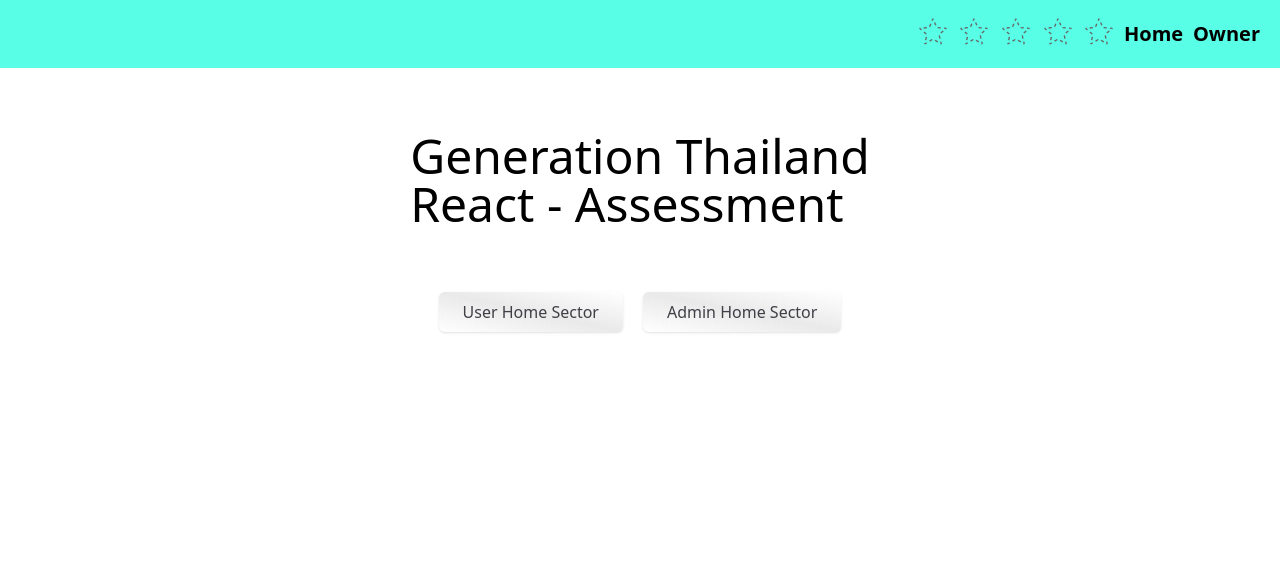
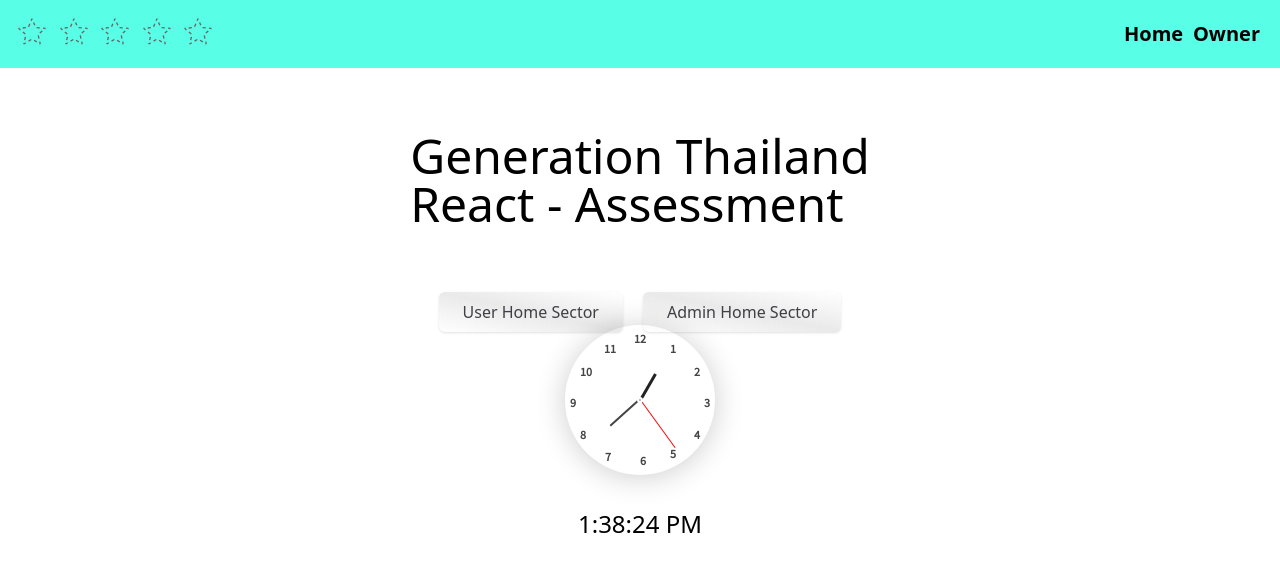
Before and after one commit to WindsurfHUB/37-Thananarin-react, a React (Vite) app: page / in a window 1280 px wide. Shown: the top 572 px of the page. Built offline with nearby package versions, Linux system fonts and the light colour scheme.

Commit message:
Add useEffect

```diff
--- a/src/App.jsx
+++ b/src/App.jsx
@@ -1,4 +1,5 @@
 import React, { useState } from "react";
+import ReactDOM from "react-dom";
 import { BrowserRouter as Router, Routes, Route, Link } from "react-router-dom";
 import HomePage from "./component/Home";
 import UserPage from "./component/User";
--- a/src/component/Analog.css
+++ b/src/component/Analog.css
@@ -0,0 +1,128 @@
+@import url("https://fonts.googleapis.com/css?family=Source+Sans+Pro&display=swap");
+.App {
+  font-family: sans-serif;
+}
+
+.clock {
+  width: 150px;
+  height: 150px;
+  border-radius: 50%;
+  position: absolute;
+  top: 50%;
+  left: 50%;
+  transform: translate(-50%, -50%);
+  box-shadow: 0 2px 30px rgba(0, 0, 0, 0.2);
+  font-size: 12px;
+  color: #444;
+  text-align: center;
+}
+
+.clock::after {
+  background: #aaa;
+  content: "";
+  width: 6px;
+  height: 6px;
+  border-radius: 50%;
+  position: absolute;
+  z-index: 2;
+  top: 50%;
+  left: 50%;
+  transform: translate(-50%, -50%);
+  border: 2px solid #fff;
+}
+
+.hour_hand {
+  position: absolute;
+  width: 3px;
+  height: 30px;
+  background: #222;
+  top: 30%;
+  left: 49%;
+  transform-origin: bottom;
+}
+
+.min_hand {
+  position: absolute;
+  width: 2px;
+  height: 40px;
+  background: #444;
+  top: 22.5%;
+  left: 49%;
+  transform-origin: bottom;
+}
+
+.sec_hand {
+  position: absolute;
+  width: 1px;
+  height: 59px;
+  background: red;
+  top: 10.5%;
+  left: 50%;
+  transform-origin: bottom;
+}
+
+.clock span {
+  position: absolute;
+  font-family: "Source Sans Pro", sans-serif;
+  font-weight: 700;
+}
+
+.twelve {
+  top: 5px;
+  left: 46%;
+}
+
+.one {
+  top: 10%;
+  right: 26%;
+}
+
+.eleven {
+  top: 10%;
+  left: 26%;
+}
+
+.two {
+  top: 25%;
+  right: 10%;
+}
+
+.three {
+  right: 5px;
+  top: 46%;
+}
+
+.four {
+  right: 15px;
+  top: 67%;
+}
+
+.five {
+  right: 39px;
+  top: 80%;
+}
+
+.six {
+  bottom: 5px;
+  left: 50%;
+}
+
+.seven {
+  left: 40px;
+  top: 82%;
+}
+
+.eight {
+  left: 15px;
+  top: 67%;
+}
+
+.nine {
+  left: 5px;
+  top: 46%;
+}
+
+.ten {
+  top: 25%;
+  left: 10%;
+}
--- a/src/component/Analog.jsx
+++ b/src/component/Analog.jsx
@@ -0,0 +1,60 @@
+import React, { Component } from "react";
+import './Analog.css'
+
+export default class Clock extends Component {
+  constructor(props) {
+    super(props);
+    this.state = {
+      time: new Date()
+    };
+  }
+
+  componentDidMount() {
+    this.timerId = setInterval(() => {
+      this.setState({
+        time: new Date()
+      });
+    }, 1000);
+  }
+
+  componentWillMount() {
+    clearInterval(this.timerId);
+  }
+
+  render() {
+    return (
+      <div className="clock">
+        <div
+          className="hour_hand"
+          style={{
+            transform: `rotateZ(${this.state.time.getHours() * 30}deg)`
+          }}
+        />
+        <div
+          className="min_hand"
+          style={{
+            transform: `rotateZ(${this.state.time.getMinutes() * 6}deg)`
+          }}
+        />
+        <div
+          className="sec_hand"
+          style={{
+            transform: `rotateZ(${this.state.time.getSeconds() * 6}deg)`
+          }}
+        />
+        <span className="twelve">12</span>
+        <span className="one">1</span>
+        <span className="two">2</span>
+        <span className="three">3</span>
+        <span className="four">4</span>
+        <span className="five">5</span>
+        <span className="six">6</span>
+        <span className="seven">7</span>
+        <span className="eight">8</span>
+        <span className="nine">9</span>
+        <span className="ten">10</span>
+        <span className="eleven">11</span>
+      </div>
+    );
+  }
+}
--- /dev/null
+++ b/src/component/Clock.jsx
@@ -0,0 +1,19 @@
+import react, { useState, useEffect } from "react";
+
+const Time = () => {
+    const [time, setTime] = useState(new Date().toLocaleTimeString());
+
+	useEffect(() => {
+		setInterval(() => {
+			setTime(new Date().toLocaleTimeString());
+		}, 1000);
+	}, [time]);
+
+	return (
+		<div>
+            {time}
+        </div>
+	);
+}
+
+export default Time;
--- a/src/component/Home.jsx
+++ b/src/component/Home.jsx
@@ -1,5 +1,7 @@
 import React, { useEffect } from "react";
 import { Link } from "react-router-dom";
+import Clock from "./Analog";
+import Time from "./Clock";
 
 function HomePage() {
   return (
@@ -20,6 +22,12 @@ function HomePage() {
           </button>
         </Link>
       </div>
+      <div className="mb-12">
+        <Clock />
+      </div>
+      <div className="text-2xl">
+        <Time />
+      </div>
     </div>
   );
 }
--- a/src/component/Nav.jsx
+++ b/src/component/Nav.jsx
@@ -4,7 +4,7 @@ import Rating from "./Rating";
 
 function NavBar() {
   return (
-    <nav className="w-screen flex justify-end p-4 bg-[#58FFE6]">
+    <nav className="w-screen flex justify-between p-4 bg-[#58FFE6]">
       <Rating />
       <div className="w-36">
         <ul className="font-semibold flex justify-between p-1">
```
